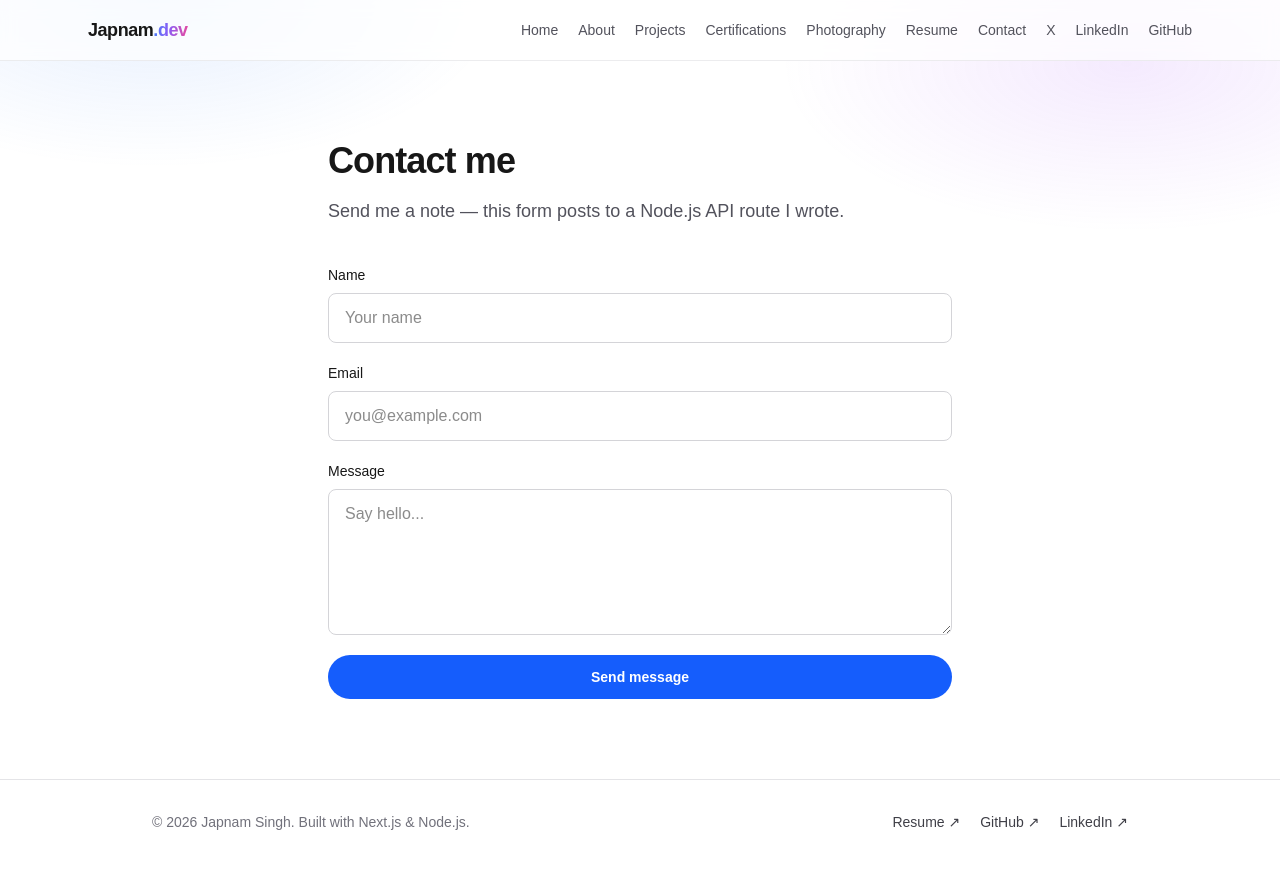
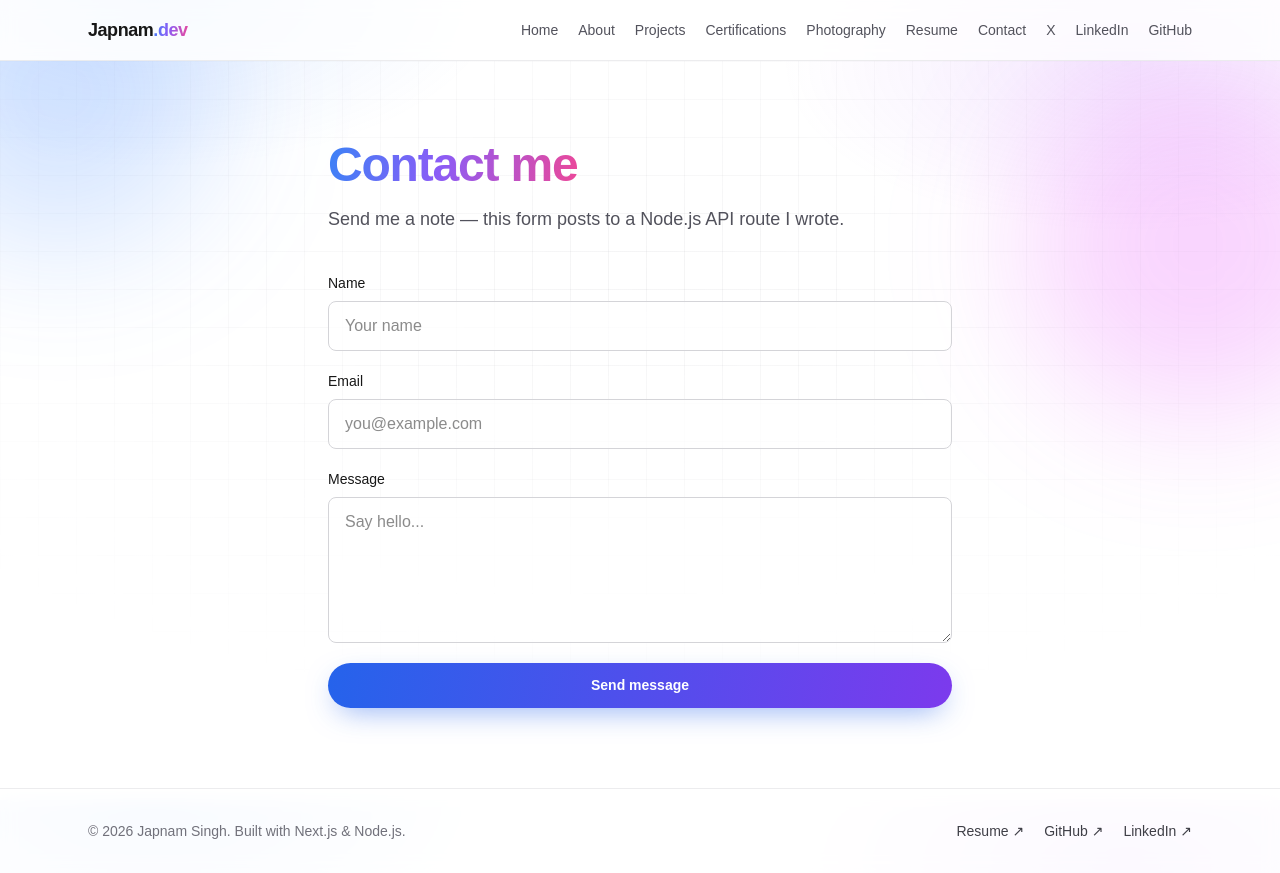
Before and after one commit to japnam89/portfolio, a Next.js app: page /contact in a window 1280 px wide. Built offline with nearby package versions, Linux system fonts and the light colour scheme.

Commit message:
Theme: consistent gradient + orb treatment across projects/resume/contact/footer

```diff
--- a/src/app/contact/page.tsx
+++ b/src/app/contact/page.tsx
@@ -44,8 +44,17 @@ export default function Contact() {
   }
 
   return (
-    <section className="mx-auto max-w-2xl px-6 py-20">
-      <h1 className="text-4xl font-bold tracking-tight">Contact me</h1>
+    <section className="relative overflow-hidden">
+      <div className="pointer-events-none absolute inset-0 -z-10">
+        <div className="orb absolute -left-24 -top-24 h-72 w-72 rounded-full bg-blue-500/20 blur-3xl" />
+        <div className="orb absolute -right-16 top-10 h-80 w-80 rounded-full bg-fuchsia-500/20 blur-3xl" style={{ animationDelay: "1.5s" }} />
+        <div className="absolute inset-0 bg-grid [mask-image:radial-gradient(70%_60%_at_50%_30%,#000,transparent)]" />
+      </div>
+
+      <div className="mx-auto max-w-2xl px-6 py-20">
+        <h1 className="text-4xl font-bold tracking-tight sm:text-5xl">
+          <span className="text-gradient">Contact me</span>
+        </h1>
         <p className="mt-4 text-lg text-zinc-600">
           Send me a note — this form posts to a Node.js API route I wrote.
         </p>
@@ -56,7 +65,7 @@ export default function Contact() {
             <input
               name="name"
               required
-            className="rounded-lg border border-zinc-300 px-4 py-3 text-base"
+              className="rounded-lg border border-zinc-300 bg-white/70 px-4 py-3 text-base outline-none transition focus:border-blue-400 focus:ring-2 focus:ring-blue-200"
               placeholder="Your name"
             />
           </label>
@@ -66,7 +75,7 @@ export default function Contact() {
               name="email"
               type="email"
               required
-            className="rounded-lg border border-zinc-300 px-4 py-3 text-base"
+              className="rounded-lg border border-zinc-300 bg-white/70 px-4 py-3 text-base outline-none transition focus:border-blue-400 focus:ring-2 focus:ring-blue-200"
               placeholder="you@example.com"
             />
           </label>
@@ -76,7 +85,7 @@ export default function Contact() {
               name="message"
               required
               rows={5}
-            className="rounded-lg border border-zinc-300 px-4 py-3 text-base"
+              className="rounded-lg border border-zinc-300 bg-white/70 px-4 py-3 text-base outline-none transition focus:border-blue-400 focus:ring-2 focus:ring-blue-200"
               placeholder="Say hello..."
             />
           </label>
@@ -84,7 +93,7 @@ export default function Contact() {
           <button
             type="submit"
             disabled={status === "sending"}
-          className="rounded-full bg-blue-600 px-6 py-3 text-sm font-semibold text-white transition-colors hover:bg-blue-700 disabled:opacity-50"
+            className="btn-primary disabled:opacity-50"
           >
             {status === "sending" ? "Sending..." : "Send message"}
           </button>
@@ -99,6 +108,7 @@ export default function Contact() {
             </p>
           )}
         </form>
+      </div>
     </section>
   );
 }
--- a/src/app/projects/page.tsx
+++ b/src/app/projects/page.tsx
@@ -1,12 +1,19 @@
 import { projects } from "@/data/projects";
 
-// "/projects". This page maps over the `projects` array from our data file
-// and renders a card for each one. Add a project in projects.ts and it shows
-// up here automatically — that's the "data-driven" idea.
+// "/projects". Maps over the `projects` array and renders a card per entry.
 export default function Projects() {
   return (
-    <section className="mx-auto max-w-5xl px-6 py-20">
-      <h1 className="text-4xl font-bold tracking-tight">Projects</h1>
+    <section className="relative overflow-hidden">
+      <div className="pointer-events-none absolute inset-0 -z-10">
+        <div className="orb absolute -left-24 -top-24 h-72 w-72 rounded-full bg-blue-500/20 blur-3xl" />
+        <div className="orb absolute -right-16 top-10 h-80 w-80 rounded-full bg-fuchsia-500/20 blur-3xl" style={{ animationDelay: "1.5s" }} />
+        <div className="absolute inset-0 bg-grid [mask-image:radial-gradient(70%_60%_at_50%_30%,#000,transparent)]" />
+      </div>
+
+      <div className="mx-auto max-w-5xl px-6 py-20">
+        <h1 className="text-4xl font-bold tracking-tight sm:text-5xl">
+          <span className="text-gradient">Projects</span>
+        </h1>
         <p className="mt-4 text-lg text-zinc-600">
           Things I&apos;ve built while learning. Each one taught me something new.
         </p>
@@ -15,9 +22,9 @@ export default function Projects() {
           {projects.map((project) => (
             <article
               key={project.title}
-            className="group flex flex-col rounded-2xl border border-zinc-200 p-6 shadow-sm transition-all duration-300 hover:-translate-y-1 hover:shadow-xl"
+              className="group flex flex-col rounded-2xl border border-white/60 bg-white/70 p-6 shadow-sm backdrop-blur transition-all duration-300 hover:-translate-y-1 hover:border-blue-200 hover:shadow-xl"
             >
-            <h2 className="text-xl font-semibold">{project.title}</h2>
+              <h2 className="text-xl font-semibold text-zinc-900">{project.title}</h2>
               <p className="mt-2 flex-1 text-sm leading-6 text-zinc-600">
                 {project.description}
               </p>
@@ -25,7 +32,7 @@ export default function Projects() {
                 {project.tags.map((tag) => (
                   <span
                     key={tag}
-                  className="rounded-md bg-blue-50 px-2 py-1 text-xs font-medium text-blue-700"
+                    className="rounded-md bg-gradient-to-r from-blue-50 to-indigo-50 px-2 py-1 text-xs font-medium text-blue-700 ring-1 ring-blue-100"
                   >
                     {tag}
                   </span>
@@ -44,6 +51,7 @@ export default function Projects() {
             </article>
           ))}
         </div>
+      </div>
     </section>
   );
 }
--- a/src/app/resume/page.tsx
+++ b/src/app/resume/page.tsx
@@ -2,20 +2,24 @@
 
 import { resume } from "@/data/resume";
 
-// "/resume" — a printable resume page. The "Download PDF" button calls the
-// server route /api/resume-pdf which generates the PDF from the same data.
+// "/resume" — printable resume. "Download PDF" calls /api/resume-pdf.
 export default function ResumePage() {
   return (
-    <section className="mx-auto max-w-3xl px-6 py-20">
+    <section className="relative overflow-hidden">
+      <div className="pointer-events-none absolute inset-0 -z-10">
+        <div className="orb absolute -right-20 -top-20 h-72 w-72 rounded-full bg-blue-500/15 blur-3xl" />
+        <div className="absolute inset-0 bg-grid [mask-image:radial-gradient(70%_60%_at_50%_20%,#000,transparent)]" />
+      </div>
+
+      <div className="mx-auto max-w-3xl px-6 py-20">
         <div className="flex flex-wrap items-start justify-between gap-4">
           <div>
-          <h1 className="text-4xl font-bold tracking-tight">{resume.name}</h1>
-          <p className="mt-1 text-lg text-blue-600">{resume.title}</p>
+            <h1 className="text-4xl font-bold tracking-tight sm:text-5xl">
+              <span className="text-gradient">{resume.name}</span>
+            </h1>
+            <p className="mt-1 text-lg text-zinc-600">{resume.title}</p>
           </div>
-        <a
-          href="/api/resume-pdf"
-          className="rounded-full bg-blue-600 px-5 py-2.5 text-sm font-semibold text-white transition-colors hover:bg-blue-500"
-        >
+          <a href="/api/resume-pdf" className="btn-primary">
             Download PDF ↓
           </a>
         </div>
@@ -28,12 +32,12 @@ export default function ResumePage() {
 
         <p className="mt-8 text-zinc-600">{resume.summary}</p>
 
-      <h2 className="mt-10 text-xl font-semibold">Experience</h2>
+        <h2 className="mt-10 text-xl font-semibold text-zinc-900">Experience</h2>
         <div className="mt-4 flex flex-col gap-6">
           {resume.experience.map((job) => (
             <div key={job.role + job.company}>
               <div className="flex flex-wrap items-baseline justify-between gap-2">
-              <h3 className="font-semibold">
+                <h3 className="font-semibold text-zinc-900">
                   {job.role} · <span className="text-zinc-500">{job.company}</span>
                 </h3>
                 <span className="text-sm text-zinc-400">{job.period}</span>
@@ -47,18 +51,19 @@ export default function ResumePage() {
           ))}
         </div>
 
-      <h2 className="mt-10 text-xl font-semibold">Education</h2>
+        <h2 className="mt-10 text-xl font-semibold text-zinc-900">Education</h2>
         <div className="mt-4 flex flex-col gap-3">
           {resume.education.map((e) => (
             <div key={e.degree}>
               <div className="flex flex-wrap items-baseline justify-between gap-2">
-              <h3 className="font-semibold">{e.degree}</h3>
+                <h3 className="font-semibold text-zinc-900">{e.degree}</h3>
                 <span className="text-sm text-zinc-400">{e.period}</span>
               </div>
               <p className="text-sm text-zinc-500">{e.school}</p>
             </div>
           ))}
         </div>
+      </div>
     </section>
   );
 }
--- a/src/components/Footer.tsx
+++ b/src/components/Footer.tsx
@@ -1,8 +1,8 @@
 export default function Footer() {
   const year = new Date().getFullYear();
   return (
-    <footer className="border-t border-zinc-200 bg-white">
-      <div className="mx-auto flex max-w-5xl flex-wrap items-center justify-between gap-4 px-6 py-8 text-sm text-zinc-500">
+    <footer className="border-t border-zinc-200/70 bg-white/70 backdrop-blur">
+      <div className="mx-auto flex max-w-6xl flex-wrap items-center justify-between gap-4 px-6 py-8 text-sm text-zinc-500">
         <span>© {year} Japnam Singh. Built with Next.js &amp; Node.js.</span>
         <div className="flex gap-5">
           <a
```
Also changed, not shown: 1 other file (tests, documents, lock files or other folders). Lines whose indentation alone changed are shown as unchanged.
